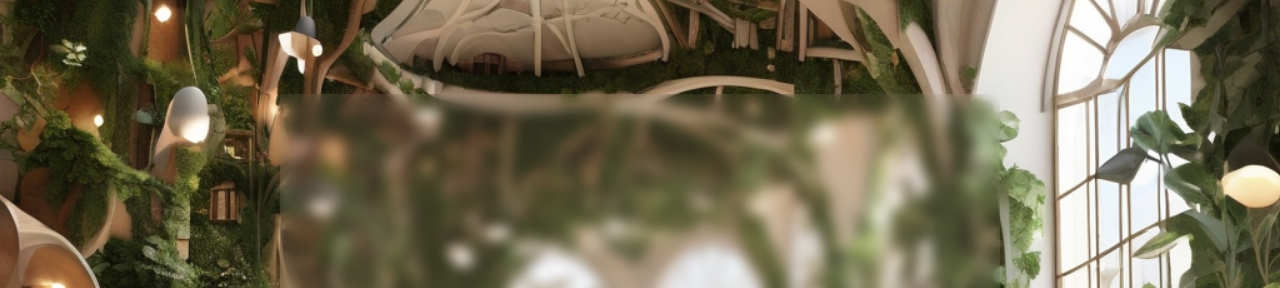
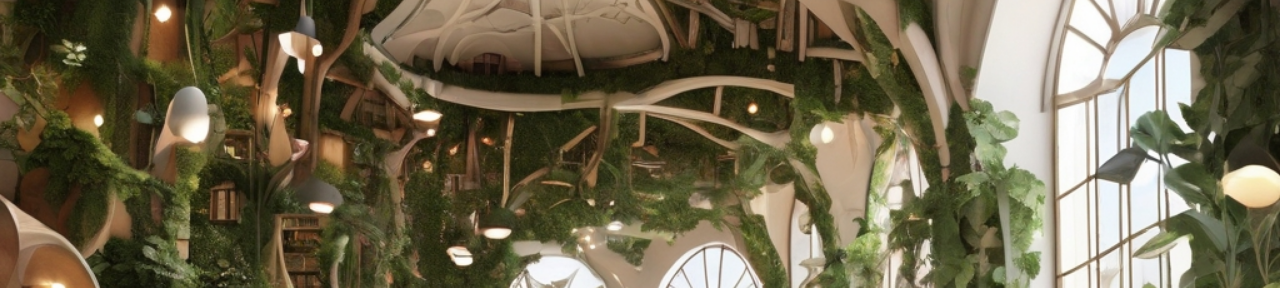
Before and after one commit to sofilarrea/coffee-dog, a plain HTML site: page index.html in a window 1280 px wide. Shown: the part 66-354 px from the top of the page. Drawn offline with Linux system fonts and the light colour scheme.

Commit message:
saco efecto glass

```diff
--- a/index.html
+++ b/index.html
@@ -8,7 +8,7 @@
 </head>
 <body>
         <header class="hero">
-            <div class="card glass-effect">
+            <div class="card">
                 <h1 class="title">BookBark Brews</h1>
             </div>
             <nav class="navbar">
```
